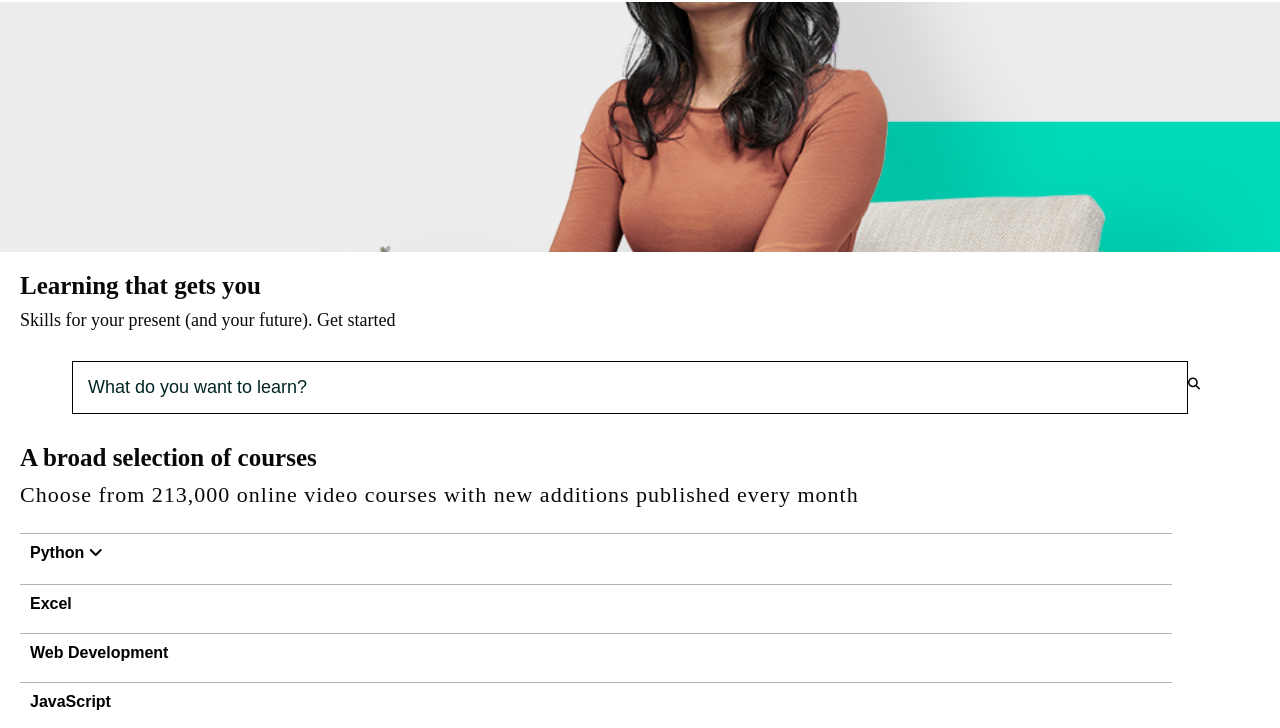
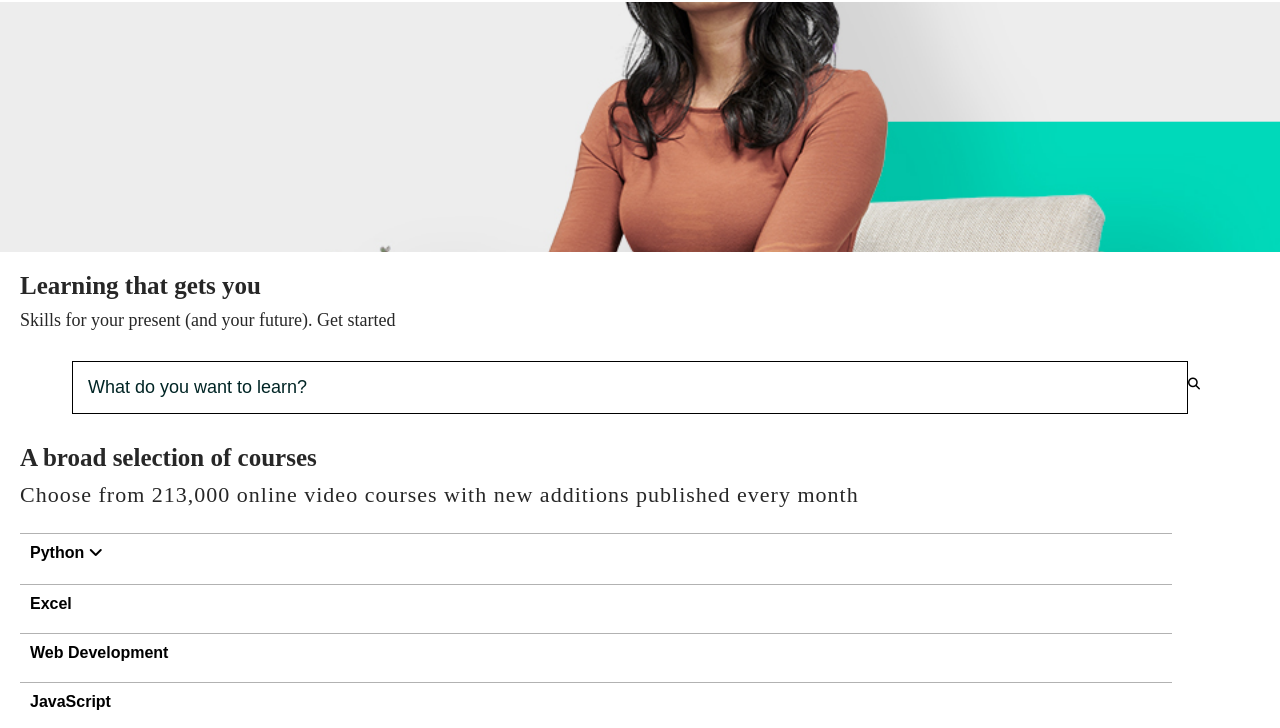
Before and after one commit to Teedonedward/Udemy-Clone, a plain HTML site: page index.html in a window 1280 px wide. Shown: the part 45-773 px from the top of the page. Drawn offline with Linux system fonts and the light colour scheme.

Commit message:
modified:   CSS/style.css

```diff
--- a/CSS/style.css
+++ b/CSS/style.css
@@ -10,7 +10,7 @@
     --Black: #000;
     --lite-Grey: #f4f4f4;
     --Grey: #f1f1f1;
-    --text-Grey: #090909;
+    --text-Grey: #272727;
     --Transparent-Gold: rgba(165,124,0,0.05);
 }
 
```
